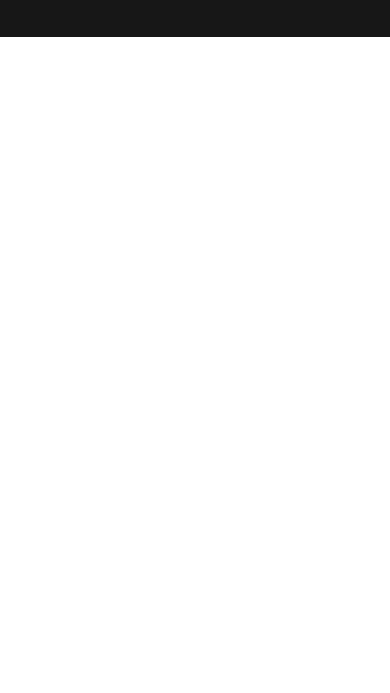
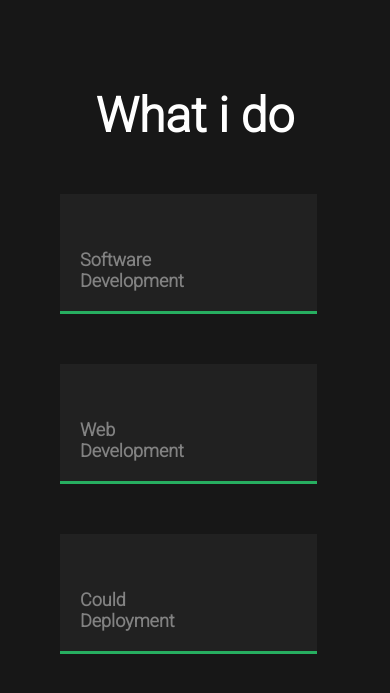
Before and after one commit to kiranhpe/portfolio, a website: page index.html in a window 390 px wide. Shown: the part 1179-1872 px from the top of the page. Before the commit the page ends 1216 px from the top, so only its background shows below. Drawn offline with Linux system fonts and the light colour scheme.

Commit message:
services added

```diff
--- a/assets/scss/index.scss
+++ b/assets/scss/index.scss
@@ -6,6 +6,10 @@
     box-sizing: border-box;
     font-family: 'Roboto', sans-serif;
     color: $color-white;
+}
+
+html {
+    scroll-behavior: smooth;
 }
 
 .container {
@@ -163,6 +167,40 @@
     }
 }
 
+.services {
+    display: grid;
+    place-items:center ;
+    width: 100%;
+    margin-top: 50px;
+   h2 {
+       font-size: 48px;
+   }
+
+   .service-types {
+       display: flex;
+       flex-direction: row;
+       justify-content: space-between;
+       padding: 50px;
+       width: 100%;
+       .service {
+           padding: 50px ;
+           height: 241px;
+           width: 350px;
+           position: relative;
+           background: #212121;
+           border-bottom: 3px solid $color-green;
+           p {
+               font-size: $font-heading-1;
+               position: absolute;
+               bottom: 36px;
+               color: $color-light-gray;
+               font-weight: 700;
+           }
+
+       }
+   }
+}
+
 
 .sticky {
     position: fixed;
@@ -231,4 +269,20 @@
             }
         }
     }
+
+    .services {
+        .service-types {
+            flex-direction: column;
+            .service {
+                margin-bottom: 50px;
+                width: 95%;
+                height: 120px;
+                padding: 20px;
+                p {
+                    bottom: 20px;
+                    font-size: $font-heading-3;
+                }
+            }
+        }
+    }
   }
--- a/index.html
+++ b/index.html
@@ -23,11 +23,12 @@
               </div>
             <div class="menu" id="menu">
                 <ul>
-                    <li><a href="#">Home</a></li>
-                    <li><a href="#">Skills</a></li>
-                    <li><a href="#">Career</a></li>
-                    <li><a href="#">About me</a></li>
-                    <li><a href="#">Contact me</a></li>
+                    <li><a href="#home">Home</a></li>
+                    <li><a href="#skills">Skills</a></li>
+                    <li><a href="#career">Career</a></li>
+                    <li><a href="#about">About me</a></li>
+                    <li><a href="#services">Services</a></li>
+                    <li><a href="#contact">Contact me</a></li>
                 </ul>
             </div>
         </div>
@@ -50,13 +51,13 @@
                     </div>
                 </div>
             </div>
-            <div class="about">
+            <div class="about" id="about">
                 <h2>About</h2>
                 <p>Software Engineer with a vast array of knowledge in Full Stack development, Testing Manual and
                     Automation frameworks, SDLC (Software Development Lifecycle), TDD, passion, Enthusiastic and
                     Affinity for Software Engineering and DevOps.</p>
             </div>
-            <div class="contact">
+            <div class="contact" id="contact">
                 <ul>
                     <li>
                         <div><i class="fa fa-envelope fa" aria-hidden="true"></i>
@@ -81,6 +82,21 @@
                     </li>
                 </ul>
             </div>
+
+            <div class="services" id="services">
+                <h2>What i do</h2>
+                <div class="service-types">
+                    <div class="service">
+                        <p>Software <br>Development</p>
+                    </div>
+                    <div class="service">
+                        <p>Web <br>Development</p>
+                    </div>
+                    <div class="service">
+                        <p>Could <br> Deployment</p>
+                    </div>
+                </div>
+            </div>
         </div>
     </div>
 </body>
```
Also changed, not shown: dist/css/index.min.css.
